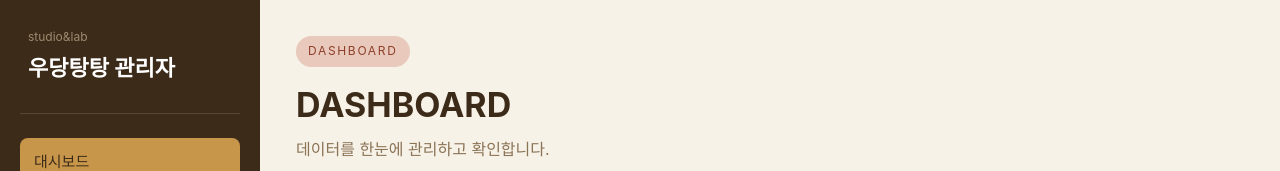
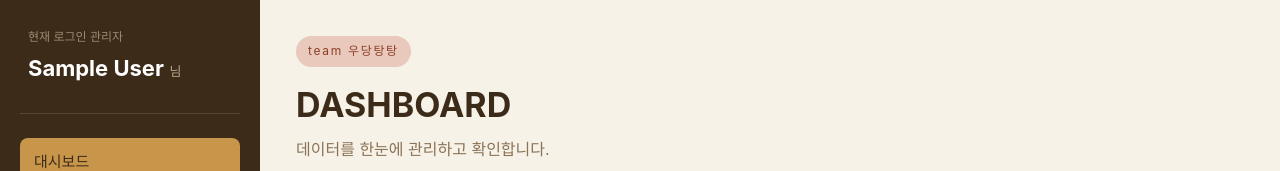
Before and after one commit to studio-udtt/studio-udtt-frontend, a React (Vite) app: page /admin in a window 1280 px wide. Shown: the top 171 px of the page. Built offline with nearby package versions, Linux system fonts and the light colour scheme; no server answers; sample sign-in values are in the browser's storage; a web font is replaced by a local one.

Commit message:
fix: 사이드바 현재 로그인 유저 조회 추가

```diff
--- a/src/api/admin/adminAuthApi.js
+++ b/src/api/admin/adminAuthApi.js
@@ -11,6 +11,6 @@ export const adminLogout = () => {
 };
 
 // 현재 로그인 관리자 조회
-export const getAdminMe = () => {
+export const getCurrentAdmin = () => {
   return axiosInstance.get("/api/v1/admin/auth/me");
 };
--- a/src/components/admin/AdminSidebar.jsx
+++ b/src/components/admin/AdminSidebar.jsx
@@ -1,8 +1,39 @@
+import { useEffect, useState } from "react";
 import { NavLink, useNavigate } from "react-router-dom";
-import { adminLogout } from "../../api/admin/adminAuthApi";
+import { adminLogout, getCurrentAdmin } from "../../api/admin/adminAuthApi";
 
 export default function AdminSidebar() {
   const navigate = useNavigate();
+  const [adminName, setAdminName] = useState("");
+
+  useEffect(() => {
+    const fetchCurrentAdmin = async () => {
+      try {
+        const response = await getCurrentAdmin();
+
+        setAdminName(response.data.name || response.data.login_id || "관리자");
+
+        localStorage.setItem("admin", JSON.stringify(response.data));
+      } catch (error) {
+        console.error("현재 로그인 관리자 조회 실패:", error);
+
+        const savedAdmin = localStorage.getItem("admin");
+
+        if (savedAdmin) {
+          try {
+            const parsedAdmin = JSON.parse(savedAdmin);
+            setAdminName(parsedAdmin.name || parsedAdmin.login_id || "관리자");
+          } catch {
+            setAdminName("관리자");
+          }
+        } else {
+          setAdminName("관리자");
+        }
+      }
+    };
+
+    fetchCurrentAdmin();
+  }, []);
 
   const handleLogout = async () => {
     try {
@@ -19,8 +50,11 @@ export default function AdminSidebar() {
   return (
     <aside className="admin-sidebar">
       <div className="admin-brand">
-        <span>studio&amp;lab</span>
-        <strong>우당탕탕 관리자</strong>
+        <span>현재 로그인 관리자</span>
+        <strong>
+          {adminName}
+          <small> 님</small>
+        </strong>
       </div>
 
       <nav className="admin-nav">
--- a/src/pages/admin/AdminDashboardPage.jsx
+++ b/src/pages/admin/AdminDashboardPage.jsx
@@ -93,7 +93,7 @@ export default function AdminDashboardPage() {
     <section className="admin-page">
       <div className="admin-page-head">
         <div>
-          <span className="admin-eyebrow">DASHBOARD</span>
+          <span className="admin-eyebrow">team 우당탕탕</span>
           <h1>DASHBOARD</h1>
           <p>데이터를 한눈에 관리하고 확인합니다.</p>
         </div>
--- a/src/styles/admin.css
+++ b/src/styles/admin.css
@@ -132,6 +132,13 @@
   font-family: var(--font-display);
   font-size: 22px;
   color: var(--surface);
+}
+
+.admin-brand strong small {
+  font-size: 13px;
+  font-weight: 400;
+  color: rgba(234, 219, 184, 0.7);
+  margin-left: 2px;
 }
 
 .admin-nav {
```
